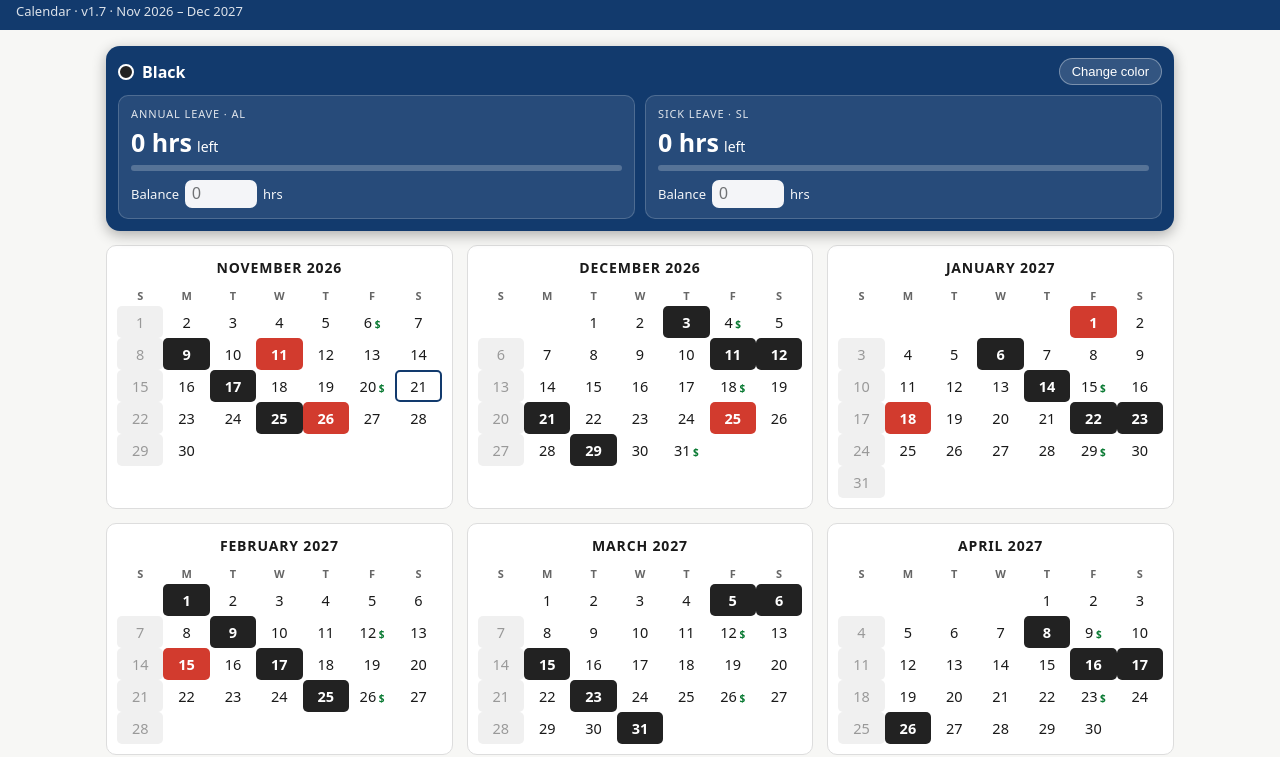
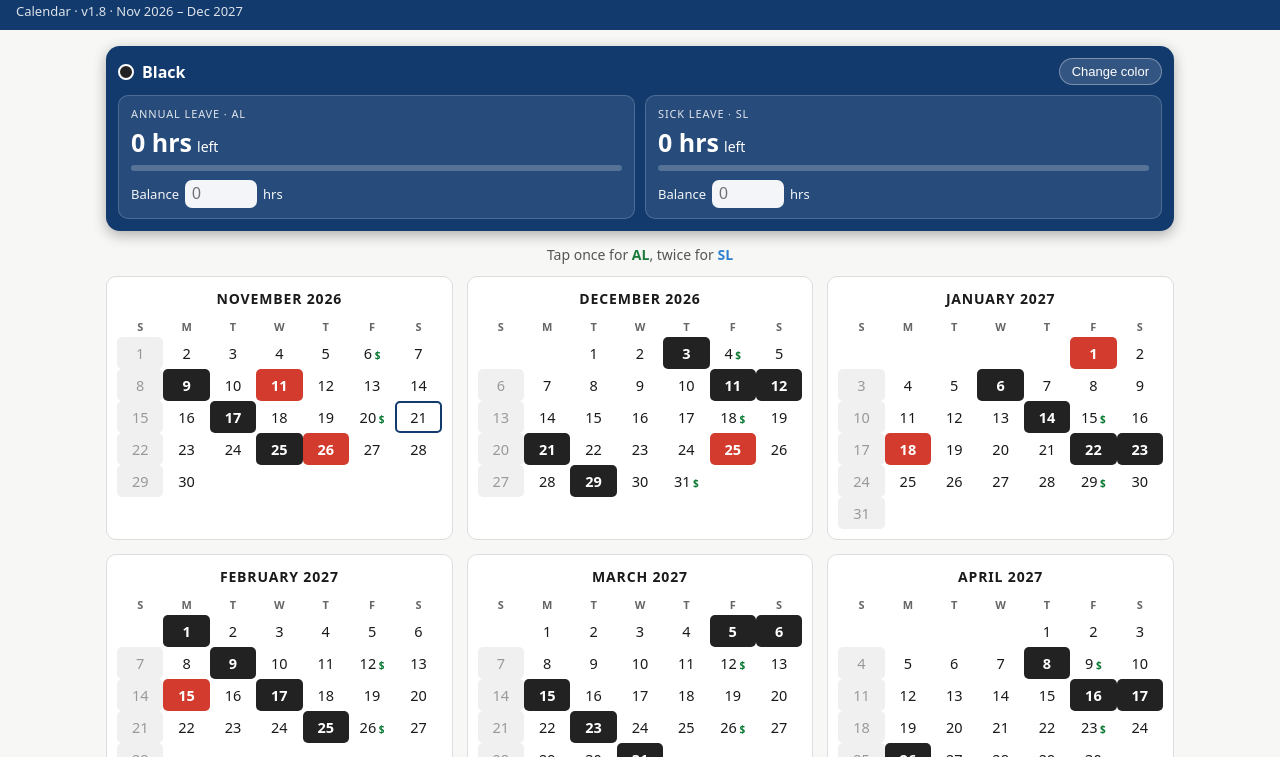
Before and after one commit to captaincoleslaw1/Carrier-dashboard, a plain HTML site: page index.html in a window 1280 px wide. Both pictures are taken after a click on the button "Black". Shown: the part 43-800 px from the top of the page. Drawn offline with Linux system fonts and the light colour scheme.

Commit message:
v1.8: fix Tap once for AL hint never appearing (was left hidden), verified on simulated load

```diff
--- a/index.html
+++ b/index.html
@@ -62,7 +62,7 @@
 <body>
 <header>
   <h1>📬 Carrier Dashboard</h1>
-  <p>Calendar · v1.7 · Nov 2026 – Dec 2027</p>
+  <p>Calendar · v1.8 · Nov 2026 – Dec 2027</p>
 </header>
 <main>
   <!-- Step 1: pick your color -->
@@ -229,6 +229,7 @@ function renderYear(){
   wrap.querySelectorAll('td[data-date]').forEach(paintCell);
   updateBalances();
   document.getElementById('balanceBar').classList.remove('hidden');
+  document.getElementById('tapHint').classList.remove('hidden');
 
   wrap.classList.remove('hidden');
   document.getElementById('picker').classList.add('hidden');
```
Also changed, not shown: 1 other file.
